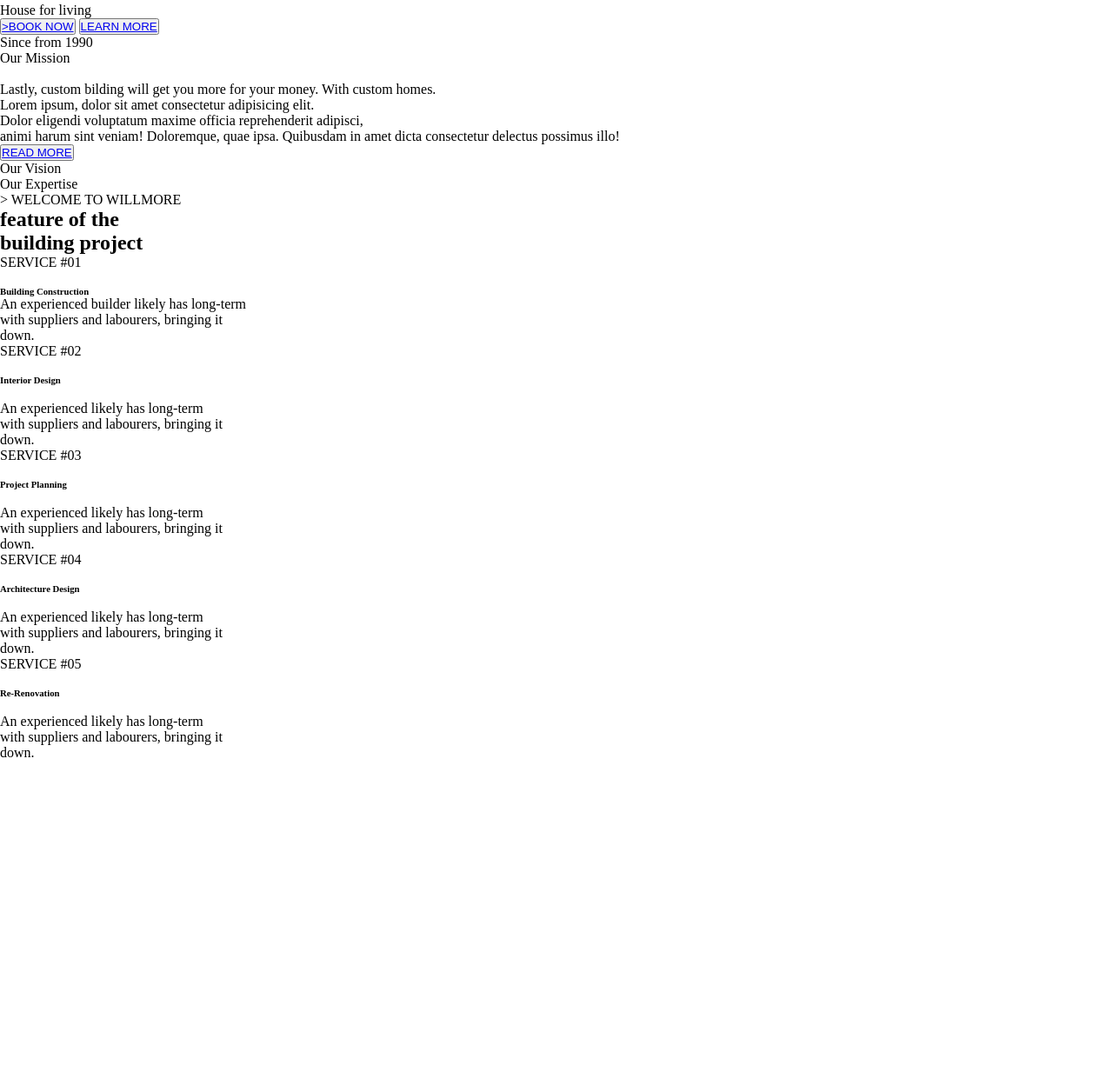
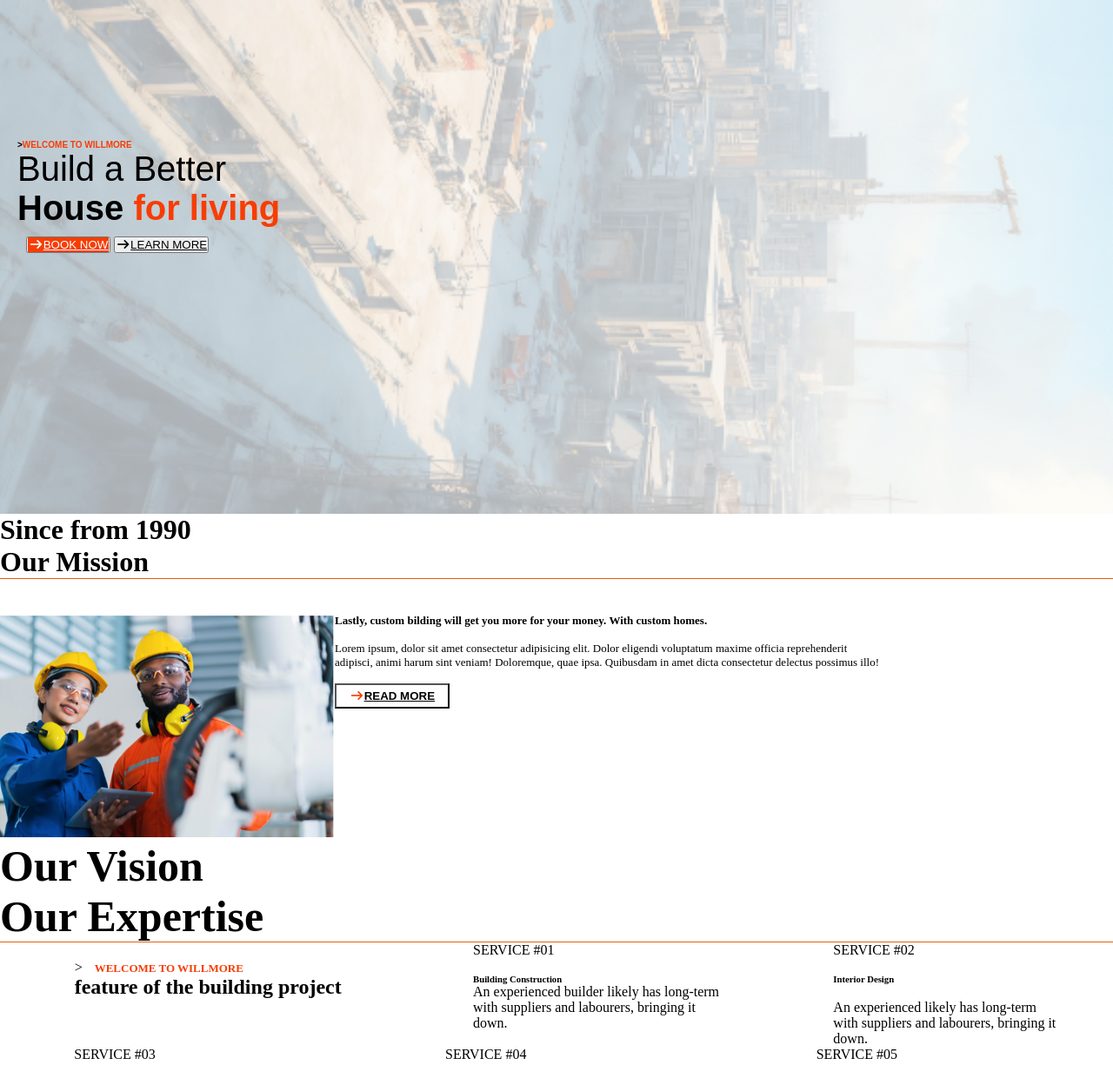
Before and after one commit to Victoria-imaobong2/WillmoreWebsite, a plain HTML site: page willmore.html in a window 1280 px wide. Shown: the part 322-1547 px from the top of the page at 87% size. Before the commit the page ends 1197 px from the top, so only its background shows below. Drawn offline with Linux system fonts and the light colour scheme.

Commit message:
third progress

```diff
--- a/willmore.css
+++ b/willmore.css
@@ -1,5 +1,7 @@
 :root{
-    --primary-colour: rgb(255, 102, 0);
+    --primary-colour: rgb(247, 61, 4);
+    --tertiary-colour: rgb(#8a8a8a);
+    --font-family: sans-serif;
 }
 
 
@@ -53,6 +55,9 @@ nav{
     gap: 5px;
     justify-content: flex-start;
 }
+a{
+    color: black;
+}
 
 .down .empty{
     width: 5rem;
@@ -95,14 +100,8 @@ nav{
 }
 
 
-hero{
-    width: 100%;
-    height: 90vh;
-    padding: 20px;
-    display: flex;
-    justify-content: center;
-    background: url(./hero_bg.jpg);
-}
+
+
 nav .fas{
     color: var(--primary-colour);
 }
@@ -119,3 +118,114 @@ nav .icon{
 .left .fas{
     display: flex;
 }
+.search{
+    color: #000;
+}
+
+.hero {
+    width: 100%;
+    height: 90vh;
+    padding: 20px;
+    display: flexbox;
+    align-content: center;
+    justify-content: center;
+    background: linear-gradient(rgba(255, 255, 255, 0.65),
+            rgba(255, 255, 255, 0.65)),
+        url(./hero_bg.jpg);
+    background-position: center;
+    background-size: cover;}
+
+    .tiny{
+        color: var(--primary-colour);
+        font-weight: bolder;
+        font-size: 10px;
+        font-family: var(--font-family);
+    }
+
+    .arrow{
+        color: black;
+    }
+    .writeup{
+        font-size: 40px;
+        align-content:center;
+        font-family: sans-serif;
+    }
+    .writeup span{
+        font-weight: bolder;
+    }
+    .writeup b{
+        color: var(--primary-colour);
+    }
+    .button{
+        margin: 10px;
+    }
+    .button .book a:nth-child(1){
+        background-color: var(--primary-colour);
+        color: white;
+        width: 150px;
+        border: 1px solid var(--primary-colour);
+
+    }
+
+    nav .fas {
+            color: var(--primary-colour);
+    }
+    since{
+        font-family: ;
+    }
+    .thirdsec{
+        display: flex;
+        border-top: 1px solid rgb(226, 97, 11);
+        padding-top: 40px;
+        font-size: small;
+        justify-content:;
+    }
+    .thirdsec span{
+        font-weight: bold;
+    }
+    .thirdsec button{
+        font-weight: bold;
+        padding: 5px 15px;
+        background-color: white;
+
+    }
+    .thirdsec .fas{
+        color: var(--primary-colour);
+    }
+
+    .vision{
+        border-bottom: 1px solid rgb(226, 97, 11);
+        font-size: 50px;
+        font-weight: bold;
+    }
+
+    .firstSec{
+        display: flex;
+        justify-content: space-around;
+    }
+
+     .secondsec {
+            display: flex;
+            justify-content: space-around;
+            border-bottom: 5px solid white;
+        }
+
+    .feature{
+        margin: 20px;
+    }
+    .feature span{
+        color: var(--primary-colour);
+        font-weight: bolder;
+        font-size: small;
+        margin-left: 10px;
+    }
+
+    .service2{
+
+    }
+    .service3{
+
+    }
+    .service4 {}
+
+    .service5 {}
--- a/willmore.html
+++ b/willmore.html
@@ -11,10 +11,16 @@
       referrerpolicy="no-referrer"
     />
 
-    <link rel="stylesheet" href="willmore.css">
+    <link rel="preconnect" href="https://fonts.googleapis.com" />
+    <link rel="preconnect" href="https://fonts.gstatic.com" crossorigin />
+    <link
+      href="https://fonts.googleapis.com/css2?family=Poppins:ital,wght@0,100;0,200;0,300;0,400;0,500;0,600;0,700;0,800;0,900;1,100;1,200;1,300;1,400;1,500;1,600;1,700;1,800;1,900&display=swap"
+      rel="stylesheet"
+    />
+
+    <link rel="stylesheet" href="willmore.css" />
 
     <title>Willmore</title>
-    <link rel="stylesheet" href="willmore.css">
   </head>
   <body>
     <nav>
@@ -35,7 +41,8 @@
             <a href="#"><i class="icon fa-brands fa-x-twitter"></i></a>
           </div>
           <div>
-            <a href="#"><i class="icon fa-brands fa-behance"></i></a></div>
+            <a href="#"><i class="icon fa-brands fa-behance"></i></a>
+          </div>
           <div>
             <a href="#"><i class="icon fa-brands fa-youtube"></i></a>
           </div>
@@ -46,9 +53,10 @@
         <div class="left">
           <h2>Willmore<span>.</span></h2>
           <span class="empty"></span>
-          <ul>
+
             <li>
-              <a href="#">Home <i class="fas fa-solid fa-plus"></i> </a>
+              <a href="#">Home</a>
+              <i class="fas fa-solid fa-plus"></i>
             </li>
             <li>
               <a href="#">About</a>
@@ -57,7 +65,8 @@
               <a href="#">Work</a>
             </li>
             <li>
-              <a href="#">Pages <i class="fas fa-solid fa-plus"></i></a>
+              <a href="#">Pages</a>
+               <i class="fas fa-solid fa-plus"></i>
             </li>
             <li>
               <a href="#">News</a>
@@ -68,19 +77,22 @@
           </ul>
         </div>
         <div class="downRight">
-
           <div class="call">
             <div class="i">
-            <i class="fas fa-solid fa-phone"></i></div>
-            <div class="note">Call Us Now! <br>
+              <i class="fas fa-solid fa-phone"></i>
+            </div>
+            <div class="note">
+              Call Us Now! <br />
               <span>(234) 1234-567-8901</span>
             </div>
           </div>
 
           <div class="email">
             <div class="i">
-            <i class="fas fa-solid fa-envelope"></i></div>
-            <div class="talk">talk to us! <br>
+              <i class="fas fa-solid fa-envelope"></i>
+            </div>
+            <div class="talk">
+              talk to us! <br />
               <span>willmore@example.com</span>
             </div>
           </div>
@@ -96,56 +108,53 @@
     <main>
       <section class="hero">
         <div class="welcome">
-          >
-        <p class="tiny">WELCOME TO WILLMORE</p>
+          <p class="tiny"><span class="arrow">></span>WELCOME TO WILLMORE</p>
         </div>
         <div class="writeup">
           <p>Build a Better</p>
-        <br />
-        <p><span>House</span> for living</p>
+          <p><span>House</span> <b>for living</b></p>
         </div>
         <div class="button">
-        <button class="book"><a href="#">>BOOK NOW</a></button>
-        <button class="learn"><a href="#">LEARN MORE</a></button>
+          <button class="book"><a href="#"><i class="fa-solid fa-arrow-right"></i>BOOK NOW</a></button>
+          <button class="learn"><a href="#"><i class="fa-solid fa-arrow-right"></i>LEARN MORE</a></button>
         </div>
-
       </section>
     </main>
 
-
     <div>
-      <p>
+      <h1 class="since">
         Since from 1990 <br />
         Our Mission
-      </p>
+      </h1>
 
+      <div class="thirdsec">
         <div>
-        <div>
-          <img src="" alt="" />
+          <img src="./engineer.png" alt="photo of engineer" />
         </div>
         <div>
           <span
             >Lastly, custom bilding will get you more for your money. With
             custom homes.
-          </span>
+          </span><br><br>
           <p>
             Lorem ipsum, dolor sit amet consectetur adipisicing elit.
-            <br />Dolor eligendi voluptatum maxime officia reprehenderit
-            adipisci, <br />animi harum sint veniam! Doloremque, quae ipsa.
+            Dolor eligendi voluptatum maxime officia reprehenderit <br>
+            adipisci, animi harum sint veniam! Doloremque, quae ipsa.
             Quibusdam in amet dicta consectetur delectus possimus illo!
-          </p>
-          <button><a href="#">READ MORE</a></button>
+          </p><br>
+          <button><a href="#"><i class="fas fa-solid fa-arrow-right"></i>READ MORE</a></button>
         </div>
       </div>
     </div>
-    <div>Our Vision <br />Our Expertise</div>
+    <div class="vision">Our Vision <br />Our Expertise</div>
     <div>
+      <div class="firstSec">
       <section class="feature">
-        > WELCOME TO WILLMORE
+          > <span>WELCOME TO WILLMORE</span>
         <br />
-        <h2>feature of the <br />building project</h2>
+        <h2>feature of the building project</h2>
       </section>
-      <section>
+      <section class="service1">
         <!--House icon-->
         <p class="service">SERVICE #01</p>
         <br />
@@ -155,7 +164,7 @@
           labourers, bringing it <br />down.
         </p>
       </section>
-      <section>
+      <section class="service2">
         <!--book icon-->
         <p class="service">SERVICE #02</p>
         <br />
@@ -166,9 +175,10 @@
           labourers, bringing it <br />down.
         </p>
       </section>
+      </div>
 
-      <div>
-        <section>
+      <div class="secondsec">
+        <section class="service3">
           <!--book icon-->
           <p class="service">SERVICE #03</p>
           <br />
@@ -180,7 +190,7 @@
           </p>
         </section>
 
-        <section>
+        <section class="service4">
           <!--book icon-->
           <p class="service">SERVICE #04</p>
           <br />
@@ -192,7 +202,7 @@
           </p>
         </section>
 
-        <section>
+        <section class="service5">
           <!--book icon-->
           <p class="service">SERVICE #05</p>
           <br />
```
Also changed, not shown: engineer.png (added). Lines whose indentation alone changed are shown as unchanged.
